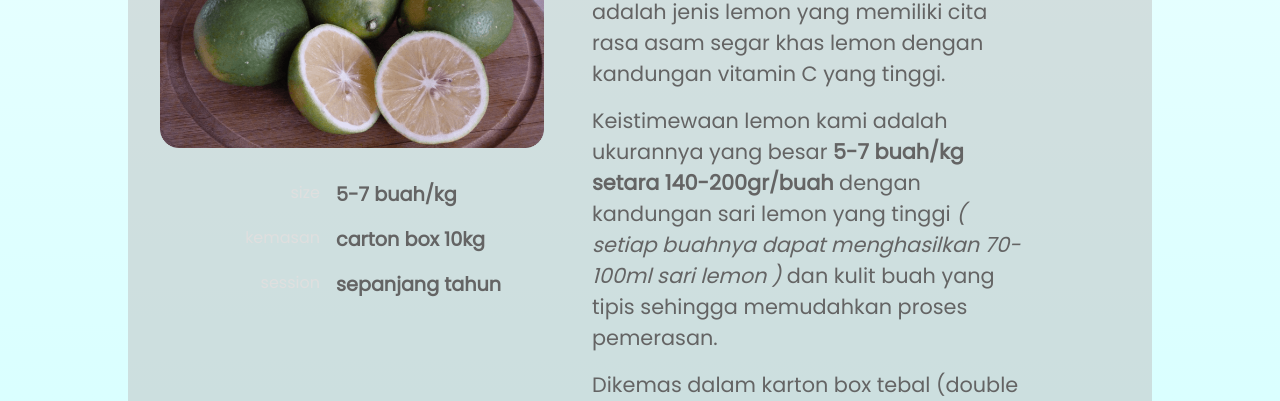
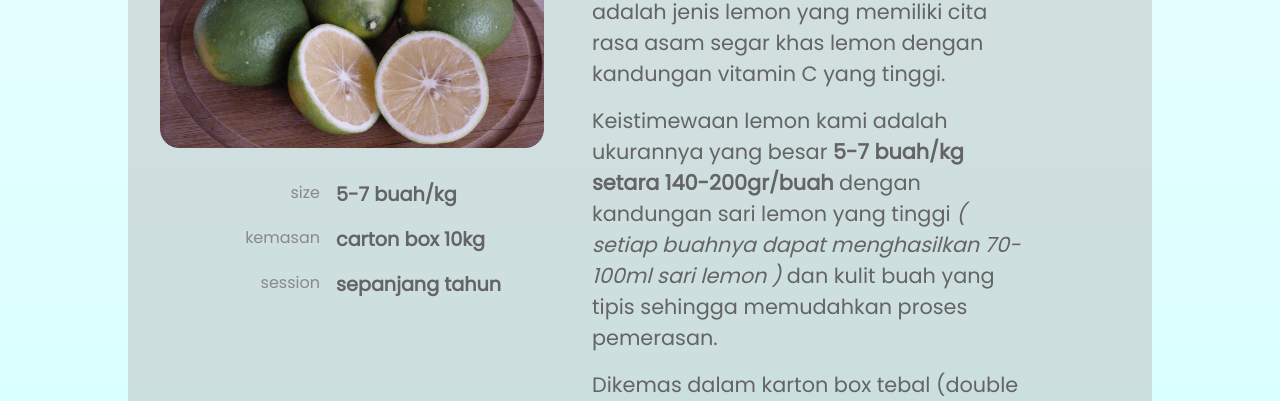
Before and after one commit to bakulkebun/bakulkebun.github.io, a plain HTML site: page index.html in a window 1280 px wide. Shown: the part 396-797 px from the top of the page. Drawn offline with nearby package versions, Linux system fonts and the light colour scheme.

Commit message:
fix color shade

```diff
--- a/sass/_variables.scss
+++ b/sass/_variables.scss
@@ -1,7 +1,7 @@
 @import url('https://fonts.googleapis.com/css?family=Poppins&display=swap');
 
 $primary-color-font: #646464;
-$primary-color-highlight: #dfdfdf;
+$primary-color-highlight: #898989;
 $primary-color-disabled: #afafaf;
 $primary-color-shadow: #343434;
 $primary-color-button: #008E97;
```
Also changed, not shown: styles/style.css.
